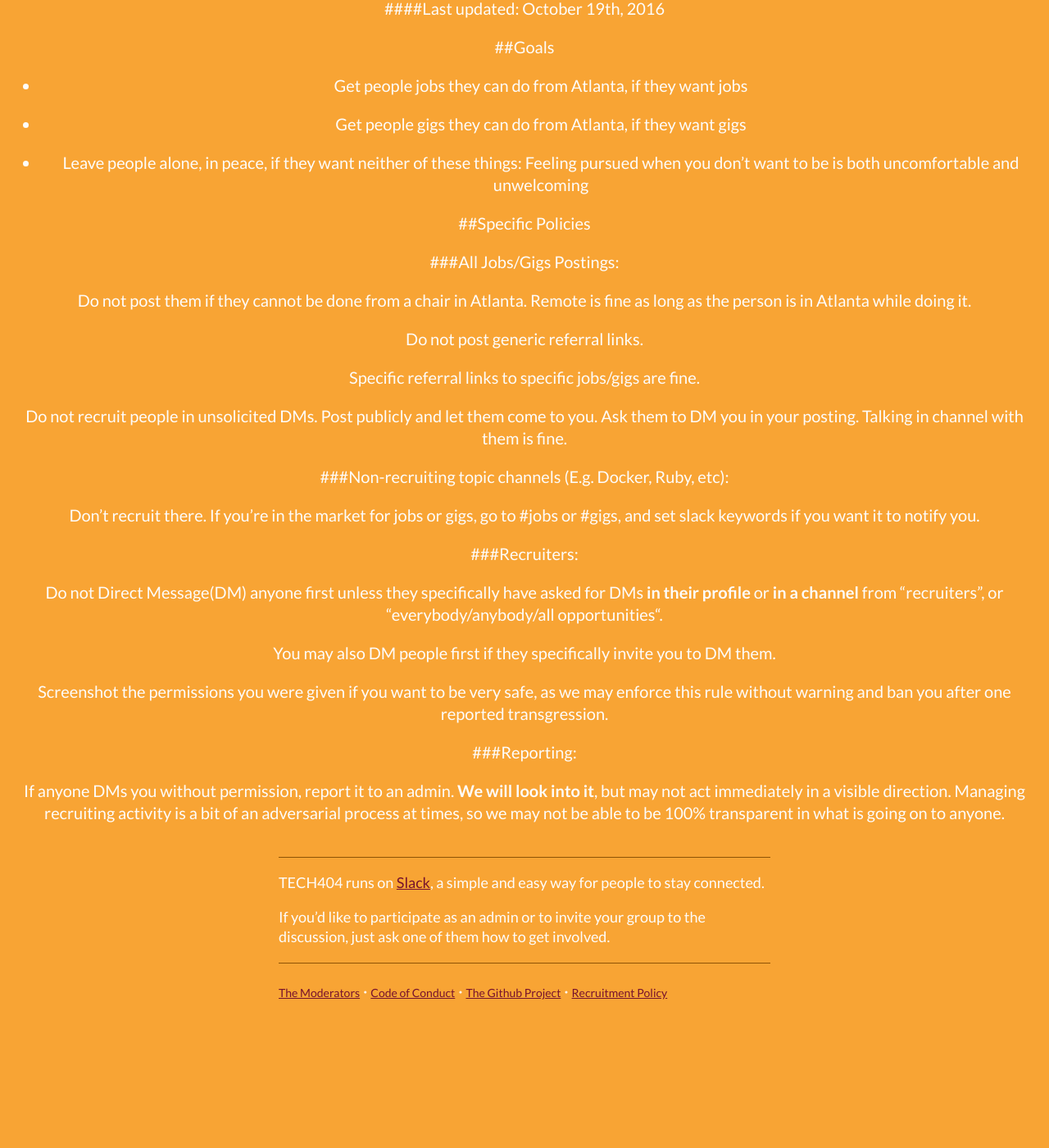
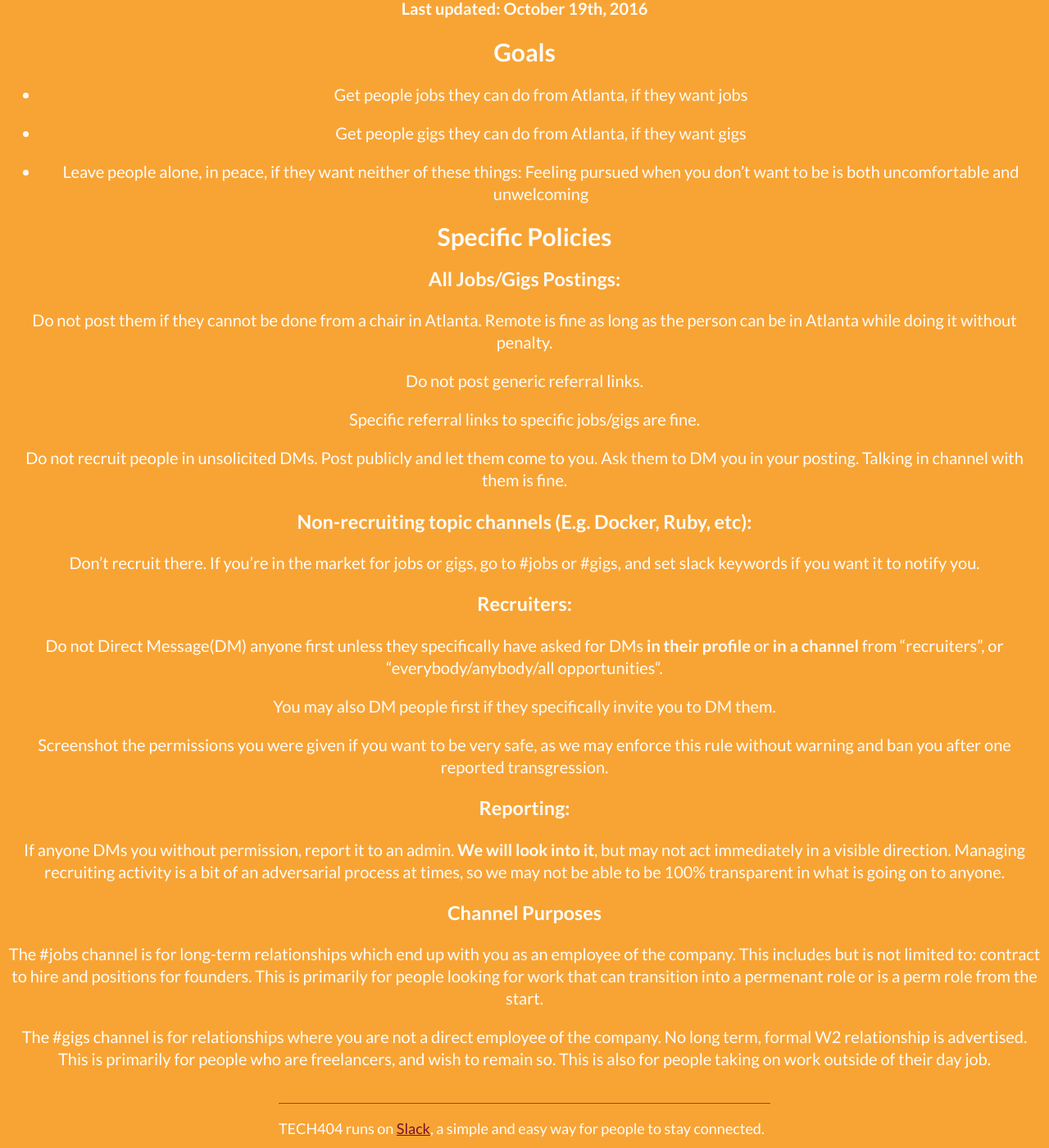
Before and after one commit to tech404/tech404.github.io, a Jekyll site: the page built from RecruitmentPolicy.md, in a window 1280 px wide and 1400 px high, scrolled down 192 px. Shown: the whole window at 82% size. Built offline with Jekyll 4.4.1, drawn with Linux system fonts in a browser that asks for light colours; nearby versions of some CDN libraries; our own code applies the rules of GitHub Pages for plain Markdown files; before the commit the page ends 1476 px from its top, so only the background shows below that.

Commit message:
Adds who #jobs and #gigs are for
There are some positions which are in the fuzzy line between temporary jobs and permanent jobs. They often do have endgames though, where the worker will be forced to take W2 employment or leave.

This PR attempts to clarify that.

It also clarifies a long standing complaint about remote roles.

```diff
--- a/RecruitmentPolicy.md
+++ b/RecruitmentPolicy.md
@@ -1,9 +1,9 @@
 
 # tech404.io Recruitment Policy
 
-####Last updated: October 19th, 2016
+#### Last updated: October 19th, 2016
 
-##Goals
+## Goals
 
 * Get people jobs they can do from Atlanta, if they want jobs
 
@@ -11,11 +11,11 @@
 
 * Leave people alone, in peace, if they want neither of these things: Feeling pursued when you don’t want to be is both uncomfortable and unwelcoming
 
-##Specific Policies
+## Specific Policies
 
-###All Jobs/Gigs Postings:
+### All Jobs/Gigs Postings:
 
-Do not post them if they cannot be done from a chair in Atlanta. Remote is fine as long as the person is in Atlanta while doing it.
+Do not post them if they cannot be done from a chair in Atlanta. Remote is fine as long as the person can be in Atlanta while doing it without penalty.
 
 Do not post generic referral links.
 
@@ -23,11 +23,11 @@ Specific referral links to specific jobs/gigs are fine.
 
 Do not recruit people in unsolicited DMs. Post publicly and let them come to you. Ask them to DM you in your posting. Talking in channel with them is fine.
 
-###Non-recruiting topic channels (E.g. Docker, Ruby, etc):
+### Non-recruiting topic channels (E.g. Docker, Ruby, etc):
 
 Don't recruit there. If you're in the market for jobs or gigs, go to #jobs or #gigs, and set slack keywords if you want it to notify you.
 
-###Recruiters:
+### Recruiters:
 
 Do not Direct Message(DM) anyone first unless they specifically have asked for DMs **in their profile** or **in a channel** from "recruiters”, or “everybody/anybody/all opportunities“.
 
@@ -35,6 +35,12 @@ You may also DM people first if they specifically invite you to DM them.
 
 Screenshot the permissions you were given if you want to be very safe, as we may enforce this rule without warning and ban you after one reported transgression.
 
-###Reporting:
+### Reporting:
 
 If anyone DMs you without permission, report it to an admin. **We will look into it**, but may not act immediately in a visible direction. Managing recruiting activity is a bit of an adversarial process at times, so we may not be able to be 100% transparent in what is going on to anyone.
+
+### Channel Purposes
+
+The #jobs channel is for long-term relationships which end up with you as an employee of the company. This includes but is not limited to: contract to hire and positions for founders. This is primarily for people looking for work that can transition into a permenant role or is a perm role from the start.
+
+The #gigs channel is for relationships where you are not a direct employee of the company. No long term, formal W2 relationship is advertised. This is primarily for people who are freelancers, and wish to remain so. This is also for people taking on work outside of their day job.
```
